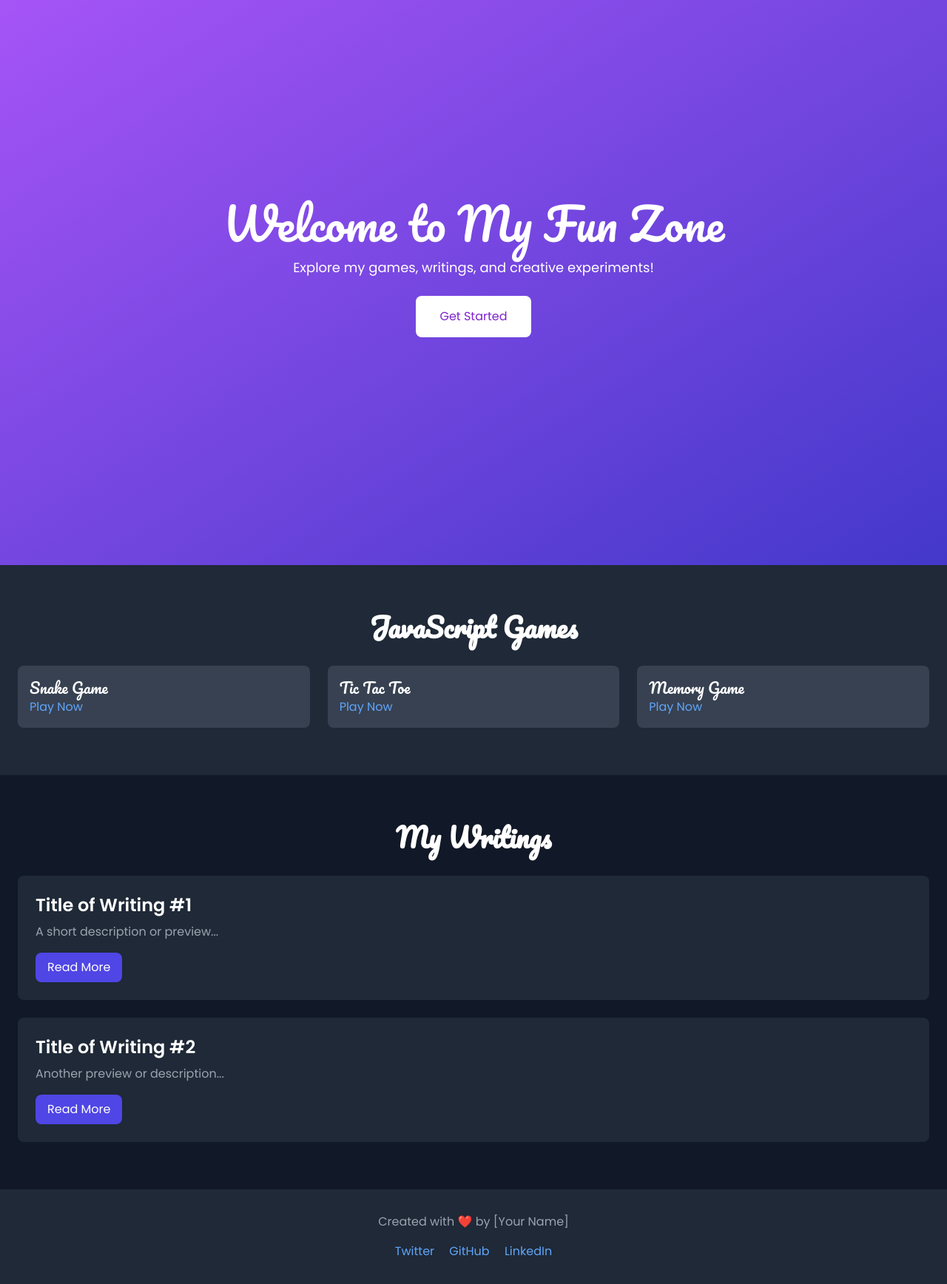
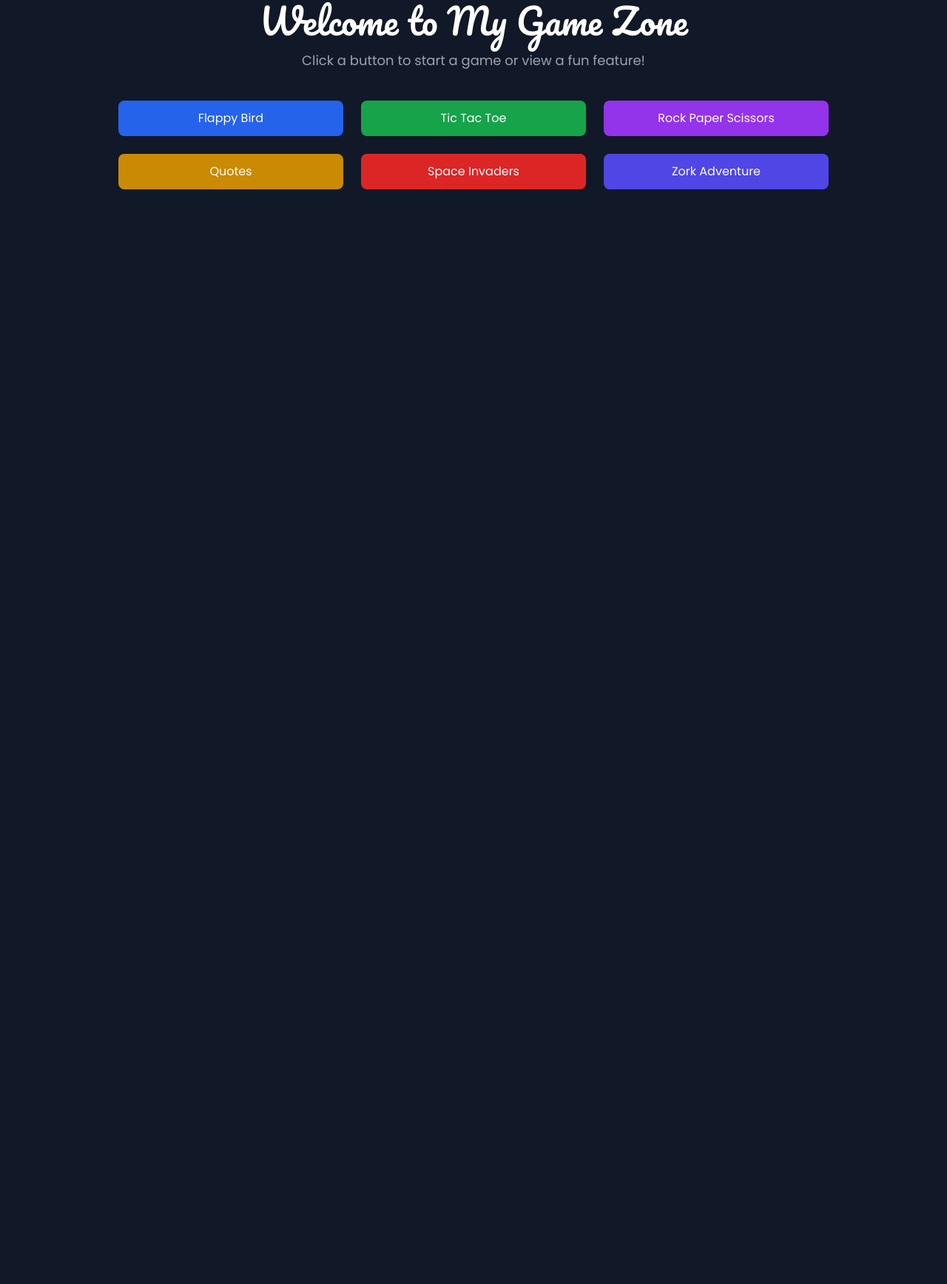
Before and after one commit to hippieforhire/mindofzach.pro, a plain HTML site: page index.html in a window 1280 px wide. Shown: the part 36-1772 px from the top of the page at 74% size. After the commit the page ends 800 px from the top, so only its background shows below. Drawn offline with nearby package versions, Linux system fonts and the light colour scheme.

Commit message:
Update index.html

```diff
--- a/index.html
+++ b/index.html
@@ -13,79 +13,79 @@
     .fun-font {
       font-family: 'Pacifico', cursive;
     }
-    .fade-in {
-      animation: fadeIn 2s ease-in-out;
-    }
-    @keyframes fadeIn {
-      0% {
-        opacity: 0;
-        transform: translateY(20px);
-      }
-      100% {
-        opacity: 1;
-        transform: translateY(0);
-      }
+    .hidden {
+      display: none;
     }
   </style>
 </head>
-<body class="bg-gray-900 text-white">
+<body class="bg-gray-900 text-white min-h-screen flex flex-col items-center">
 
-  <!-- Home Page -->
-  <header class="min-h-screen flex flex-col justify-center items-center bg-gradient-to-br from-purple-500 to-indigo-700 text-center">
-    <h1 class="text-6xl fun-font text-white fade-in">Welcome to My Fun Zone</h1>
-    <p class="mt-4 text-lg fade-in delay-500">Explore my games, writings, and creative experiments!</p>
-    <a href="#games" class="mt-6 px-8 py-4 bg-white text-purple-700 rounded-lg hover:scale-105 transform transition">Get Started</a>
+  <!-- Header -->
+  <header class="py-10 text-center">
+    <h1 class="text-5xl fun-font mb-4">Welcome to My Game Zone</h1>
+    <p class="text-lg text-gray-400">Click a button to start a game or view a fun feature!</p>
   </header>
 
-  <!-- JavaScript Games Section -->
-  <section id="games" class="py-16 bg-gray-800">
-    <div class="container mx-auto px-6">
-      <h2 class="text-4xl font-bold mb-8 fun-font text-center">JavaScript Games</h2>
-      <div class="grid grid-cols-1 sm:grid-cols-2 md:grid-cols-3 gap-6">
-        <div class="bg-gray-700 rounded-lg p-4 hover:shadow-lg transform hover:scale-105 transition">
-          <h3 class="text-xl fun-font">Snake Game</h3>
-          <a href="snake-game.html" class="text-blue-400">Play Now</a>
-        </div>
-        <div class="bg-gray-700 rounded-lg p-4 hover:shadow-lg transform hover:scale-105 transition">
-          <h3 class="text-xl fun-font">Tic Tac Toe</h3>
-          <a href="tic-tac-toe.html" class="text-blue-400">Play Now</a>
-        </div>
-        <div class="bg-gray-700 rounded-lg p-4 hover:shadow-lg transform hover:scale-105 transition">
-          <h3 class="text-xl fun-font">Memory Game</h3>
-          <a href="memory-game.html" class="text-blue-400">Play Now</a>
-        </div>
-      </div>
-    </div>
+  <!-- Game Buttons -->
+  <main class="grid grid-cols-1 sm:grid-cols-2 md:grid-cols-3 gap-6 w-3/4">
+    <button class="px-6 py-3 bg-blue-600 rounded-lg hover:bg-blue-500" onclick="showGame('flappy')">Flappy Bird</button>
+    <button class="px-6 py-3 bg-green-600 rounded-lg hover:bg-green-500" onclick="showGame('tictactoe')">Tic Tac Toe</button>
+    <button class="px-6 py-3 bg-purple-600 rounded-lg hover:bg-purple-500" onclick="showGame('rps')">Rock Paper Scissors</button>
+    <button class="px-6 py-3 bg-yellow-600 rounded-lg hover:bg-yellow-500" onclick="showGame('quotes')">Quotes</button>
+    <button class="px-6 py-3 bg-red-600 rounded-lg hover:bg-red-500" onclick="showGame('spaceinvaders')">Space Invaders</button>
+    <button class="px-6 py-3 bg-indigo-600 rounded-lg hover:bg-indigo-500" onclick="showGame('zork')">Zork Adventure</button>
+  </main>
+
+  <!-- Game Sections -->
+  <section id="flappy" class="hidden">
+    <h2 class="text-3xl fun-font my-4">Flappy Bird</h2>
+    <canvas id="gameCanvas" class="bg-gray-200 mx-auto block" width="800" height="400"></canvas>
+    <p id="score" class="text-center text-lg mt-4">Score: 0</p>
+    <button class="mt-4 px-6 py-3 bg-gray-800 rounded-lg hover:bg-gray-700" onclick="startGame()">Restart</button>
   </section>
 
-  <!-- Writings Section -->
-  <section id="writings" class="py-16 bg-gray-900">
-    <div class="container mx-auto px-6">
-      <h2 class="text-4xl font-bold mb-8 fun-font text-center">My Writings</h2>
-      <div class="space-y-6">
-        <div class="bg-gray-800 rounded-lg p-6">
-          <h3 class="text-2xl font-bold">Title of Writing #1</h3>
-          <p class="mt-2 text-gray-400">A short description or preview...</p>
-          <button class="mt-4 px-4 py-2 bg-indigo-600 rounded-lg text-white hover:bg-indigo-500">Read More</button>
-        </div>
-        <div class="bg-gray-800 rounded-lg p-6">
-          <h3 class="text-2xl font-bold">Title of Writing #2</h3>
-          <p class="mt-2 text-gray-400">Another preview or description...</p>
-          <button class="mt-4 px-4 py-2 bg-indigo-600 rounded-lg text-white hover:bg-indigo-500">Read More</button>
-        </div>
-      </div>
-    </div>
+  <section id="tictactoe" class="hidden">
+    <h2 class="text-3xl fun-font my-4">Tic Tac Toe</h2>
+    <div id="ticTacToeBoard" class="grid grid-cols-3 gap-2 mx-auto" style="max-width: 300px;"></div>
   </section>
 
-  <!-- Footer -->
-  <footer class="py-8 bg-gray-800 text-center">
-    <p class="text-gray-400">Created with ❤️ by [Your Name]</p>
-    <div class="mt-4">
-      <a href="#" class="text-blue-400 mx-2 hover:text-blue-300">Twitter</a>
-      <a href="#" class="text-blue-400 mx-2 hover:text-blue-300">GitHub</a>
-      <a href="#" class="text-blue-400 mx-2 hover:text-blue-300">LinkedIn</a>
-    </div>
-  </footer>
+  <section id="rps" class="hidden">
+    <h2 class="text-3xl fun-font my-4">Rock Paper Scissors</h2>
+    <p class="text-lg text-center">Click the button to play!</p>
+  </section>
 
+  <section id="quotes" class="hidden">
+    <h2 class="text-3xl fun-font my-4">Inspirational Quotes</h2>
+    <p id="quote" class="text-xl text-center italic">Click below for a random quote!</p>
+    <button class="mt-4 px-6 py-3 bg-gray-800 rounded-lg hover:bg-gray-700" onclick="displayRandomQuote()">Get Quote</button>
+  </section>
+
+  <section id="spaceinvaders" class="hidden">
+    <h2 class="text-3xl fun-font my-4">Space Invaders</h2>
+    <canvas id="spaceInvadersCanvas" class="bg-black mx-auto block" width="800" height="400"></canvas>
+    <button id="startSpaceInvaders" class="mt-4 px-6 py-3 bg-gray-800 rounded-lg hover:bg-gray-700">Start Game</button>
+  </section>
+
+  <section id="zork" class="hidden">
+    <h2 class="text-3xl fun-font my-4">Zork Adventure</h2>
+    <div id="output" class="bg-gray-800 text-white p-4 rounded-lg overflow-y-scroll" style="max-height: 300px;"></div>
+    <input id="input" type="text" class="w-full mt-4 px-4 py-2 bg-gray-800 text-white rounded-lg" placeholder="Type your command here...">
+  </section>
+
+  <!-- Scripts -->
+  <script src="js/flappy.js"></script>
+  <script src="js/tictactoe.js"></script>
+  <script src="js/rockpaperscissors.js"></script>
+  <script src="js/quotes.js"></script>
+  <script src="js/spaceinvaders.js"></script>
+  <script src="js/zork.js"></script>
+  <script>
+    function showGame(gameId) {
+      // Hide all sections
+      document.querySelectorAll("section").forEach(section => section.classList.add("hidden"));
+      // Show selected game
+      document.getElementById(gameId).classList.remove("hidden");
+    }
+  </script>
 </body>
 </html>
```
